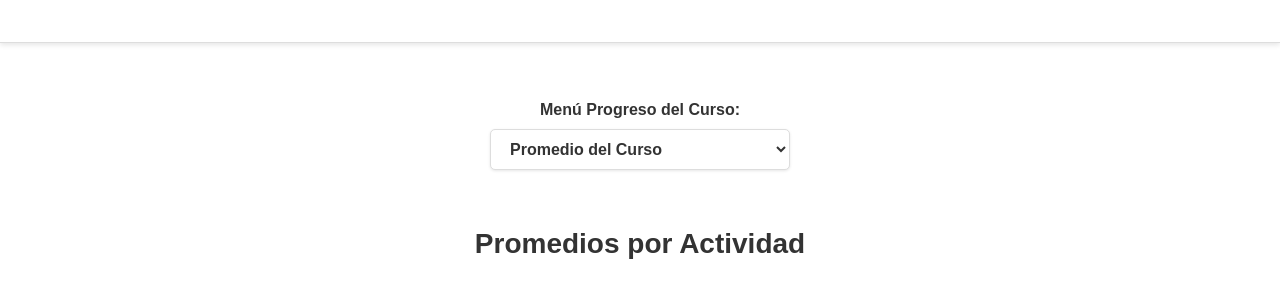
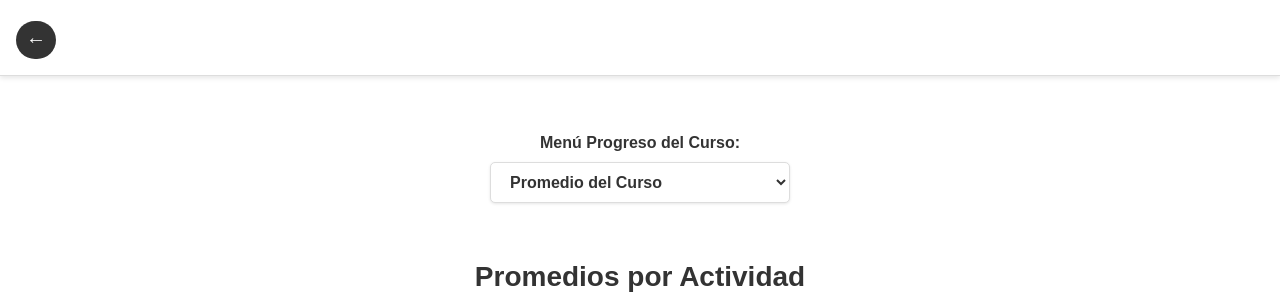
Before and after one commit to XMag27/CanvasAnalytics, a Flask app: template middleware_flask/templates/course_dashboard.html in a window 1280 px wide. Shown: the top 293 px of the page. Run offline with Flask 3, Linux system fonts and the light colour scheme; the template is opened without the code that fills it, so the values that code supplies are empty.

Commit message:
Funcionalidad Botones Atras

```diff
--- a/middleware_flask/templates/course_dashboard.html
+++ b/middleware_flask/templates/course_dashboard.html
@@ -32,6 +32,9 @@
             padding: 1rem;
             text-align: center;
             background: #fff;
+            display: flex;
+            flex-direction: row;
+            flex-wrap: wrap;
         }
         header h1{
             font-size: 40px;
@@ -337,11 +340,29 @@
             background: #f4f4f4;
             font-weight: bold;
         }
+        .atras{
+            padding: 5px 10px;
+            padding-bottom: 10px;
+            font-size: 20px;
+            font-weight: 900;
+            color: #ffffff;
+            background-color: #333;
+            border: none;
+            border-radius: 20px;
+            cursor: pointer;
+            transition: background-color 0.3s ease;
+            align-self: center;
+        }
+        .atras :hover{
+            width: 8%;
+            background-color: #888;
+        }
     </style>
     <script src="https://cdn.jsdelivr.net/npm/chart.js"></script>
 </head>
 <body>
     <header>
+        <button class="atras" id="atras">←</button>
         <h1>{{ name }}</h1>
     </header>
     <main>
@@ -440,6 +461,13 @@
     </main>
 
     <script>
+        document.getElementById("atras").addEventListener("click", () => {
+        if (window.history.length > 1) {
+            window.history.back(); // Navega a la página anterior
+        } else {
+            window.location.href = "/"; // Si no hay página anterior, redirige a la página principal
+        }
+    });
         // Datos pasados desde Flask
         const averagesData = {{ averages_data | tojson }};
         const scores = {{ calificaciones | tojson }};
```
Also changed, not shown: middleware_flask/templates/assignment_dashboard.html (+8 -1 lines), middleware_flask/templates/student_dashboard.html (+8 -1 lines).
